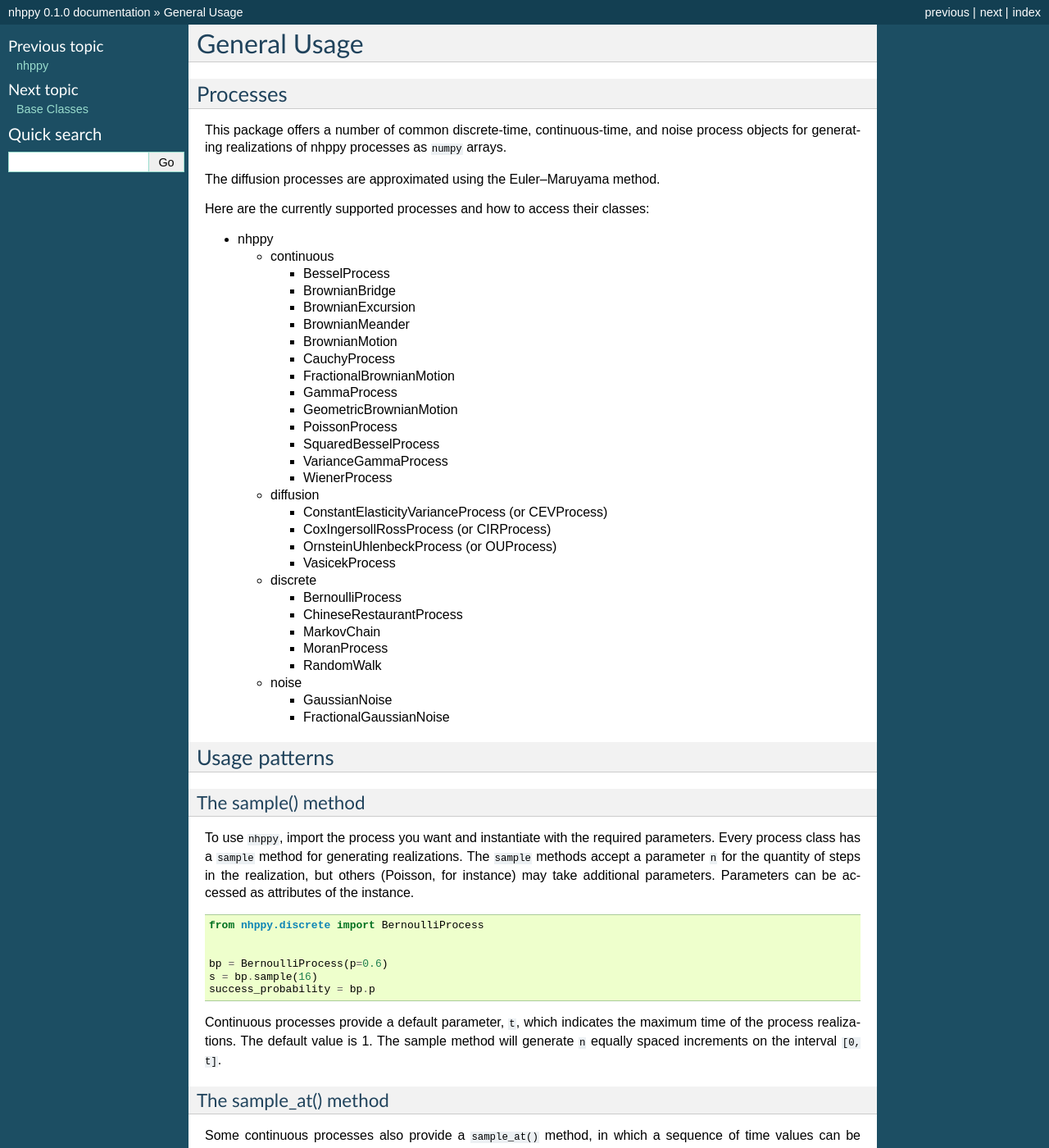
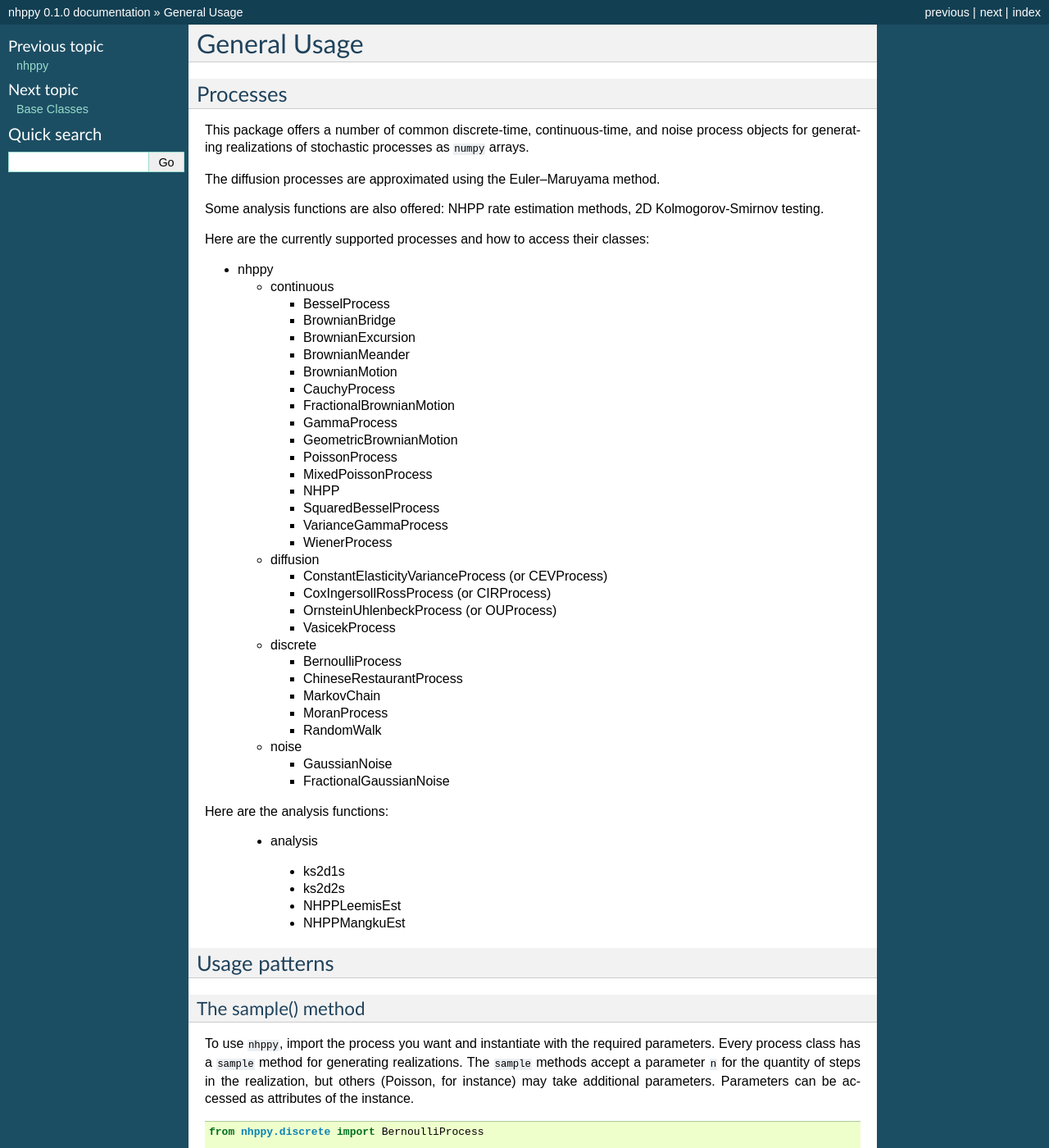
Before and after one commit to crflynn/stochastic, a Sphinx documentation site: the page built from docs/general.rst, in a window 1280 px wide and 1400 px high. Shown: the whole window at 82% size. Built offline with Sphinx 7.4.7, drawn with Linux system fonts in a browser that asks for light colours; pages that are not in the unit, such as notebooks, are missing from menus.

Commit message:
Updating docs.

```diff
--- a/docs/general.rst
+++ b/docs/general.rst
@@ -6,10 +6,12 @@ Processes
 ---------
 
 This package offers a number of common discrete-time, continuous-time, and
-noise process objects for generating realizations of nhppy processes as
+noise process objects for generating realizations of stochastic processes as
 ``numpy`` arrays.
 
 The diffusion processes are approximated using the Euler–Maruyama method.
+
+Some analysis functions are also offered: NHPP rate estimation methods, 2D Kolmogorov-Smirnov testing.
 
 Here are the currently supported processes and how to access their classes:
 
@@ -27,6 +29,8 @@ Here are the currently supported processes and how to access their classes:
     * GammaProcess
     * GeometricBrownianMotion
     * PoissonProcess
+    * MixedPoissonProcess
+    * NHPP
     * SquaredBesselProcess
     * VarianceGammaProcess
     * WienerProcess
@@ -51,6 +55,14 @@ Here are the currently supported processes and how to access their classes:
     * GaussianNoise
     * FractionalGaussianNoise
 
+Here are the analysis functions:
+
+   * analysis
+
+    * ks2d1s
+    * ks2d2s
+    * NHPPLeemisEst
+    * NHPPMangkuEst
 
 Usage patterns
 --------------
```
Also changed, not shown: 1 other file.
